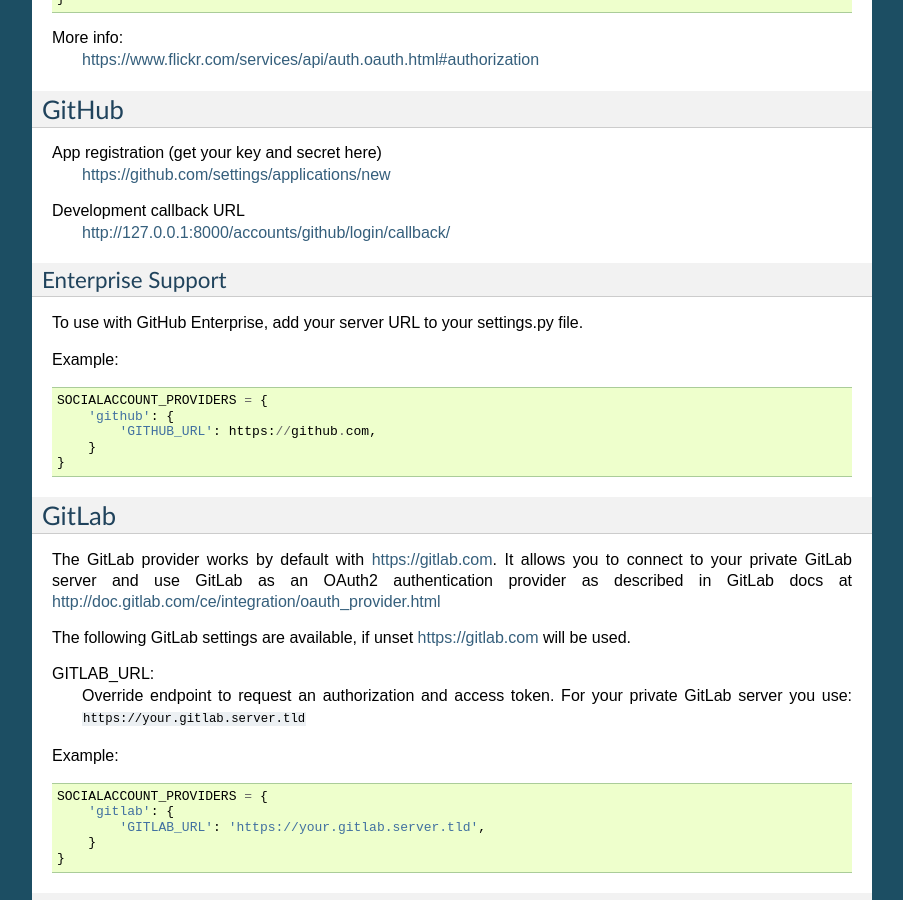
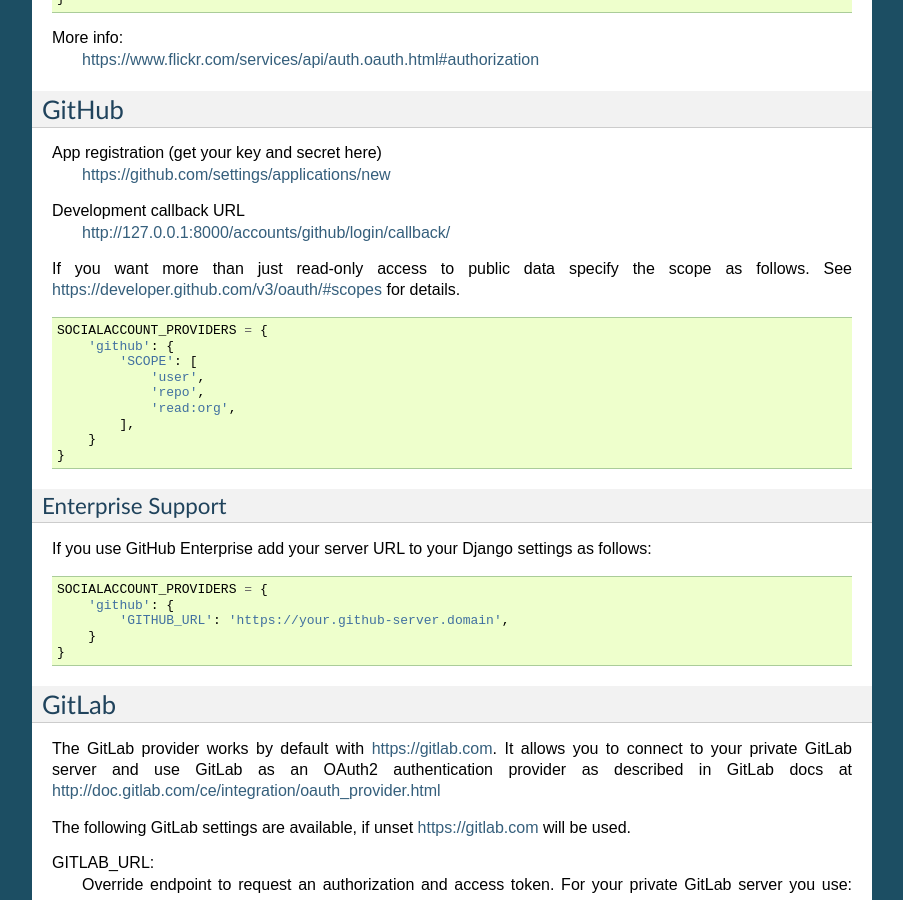
Before and after one commit to pennersr/django-allauth, a Sphinx documentation site: the page built from docs/providers.rst, in a window 1280 px wide and 900 px high, scrolled down 6570 px. Shown: the whole window, without its empty margins (198-1101 px from the left). Built offline with Sphinx 7.4.7, drawn with Linux system fonts in a browser that asks for light colours.

Commit message:
[Docs] Add scope configuration details for GitHub (#1609)
* Add scope configuration details for GitHub (Docs)

* Adapt wording, and fix syntax for GITHUB_URL (Docs)

```diff
--- a/docs/providers.rst
+++ b/docs/providers.rst
@@ -419,18 +419,32 @@
 Development callback URL
     http://127.0.0.1:8000/accounts/github/login/callback/
 
-Enterprise Support
-******************
-
-To use with GitHub Enterprise, add your server URL to your settings.py file.
-
-Example:
+If you want more than just read-only access to public data specify the scope
+as follows. See https://developer.github.com/v3/oauth/#scopes for details.
 
 .. code-block:: python
 
     SOCIALACCOUNT_PROVIDERS = {
         'github': {
-            'GITHUB_URL': https://github.com,
+            'SCOPE': [
+                'user',
+                'repo',
+                'read:org',
+            ],
+        }
+    }
+
+Enterprise Support
+******************
+
+If you use GitHub Enterprise add your server URL to your Django settings as
+follows:
+
+.. code-block:: python
+
+    SOCIALACCOUNT_PROVIDERS = {
+        'github': {
+            'GITHUB_URL': 'https://your.github-server.domain',
         }
     }
 
```
